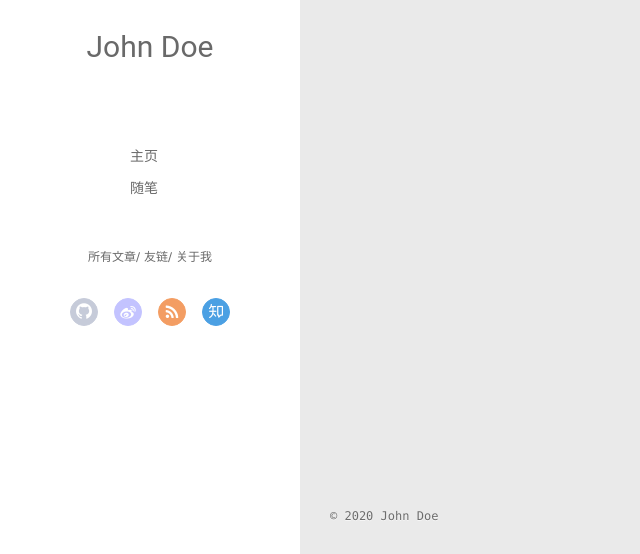
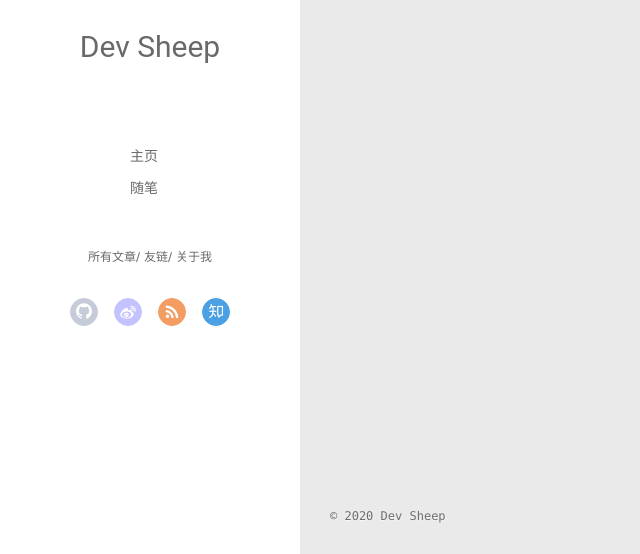
Before and after one commit to song-jav/song-jav.github.io, a plain HTML site: page archives/index.html in a window 1280 px wide. Shown: the part 243-797 px from the top of the page, 0-640 px from the left. Drawn offline with Linux system fonts and the light colour scheme; no server answers.

Commit message:
Site updated: 2020-04-17 00:10:48

```diff
--- a/archives/index.html
+++ b/archives/index.html
@@ -13,7 +13,7 @@
 <meta property="og:url" content="http://yoursite.com/archives/index.html">
 <meta property="og:site_name" content="Hexo">
 <meta property="og:locale" content="en_US">
-<meta property="article:author" content="John Doe">
+<meta property="article:author" content="Dev Sheep">
 <meta name="twitter:card" content="summary">
 
     <link rel="alternative" href="/atom.xml" title="Hexo" type="application/atom+xml">
@@ -46,7 +46,7 @@
 			<img src="" class="js-avatar">
 		</a>
 		<hgroup>
-		  <h1 class="header-author"><a href="/">John Doe</a></h1>
+		  <h1 class="header-author"><a href="/">Dev Sheep</a></h1>
 		</hgroup>
 
 
@@ -104,7 +104,7 @@
 				<img src="" class="js-avatar">
 			</div>
 			<hgroup>
-			  <h1 class="header-author js-header-author">John Doe</h1>
+			  <h1 class="header-author js-header-author">Dev Sheep</h1>
 			</hgroup>
 
 
@@ -202,7 +202,7 @@
   <div class="outer">
     <div id="footer-info">
     	<div class="footer-left">
-    		&copy; 2020 John Doe
+    		&copy; 2020 Dev Sheep
     	</div>
       	<div class="footer-right">
       		<a href="http://hexo.io/" target="_blank">Hexo</a>  Theme <a href="https://github.com/litten/hexo-theme-yilia" target="_blank">Yilia</a> by Litten
```
Also changed, not shown: 2020/04/16/hello-world/index.html (+4 -4 lines), archives/2020/04/index.html (+4 -4 lines), archives/2020/index.html (+4 -4 lines), index.html (+4 -4 lines).
